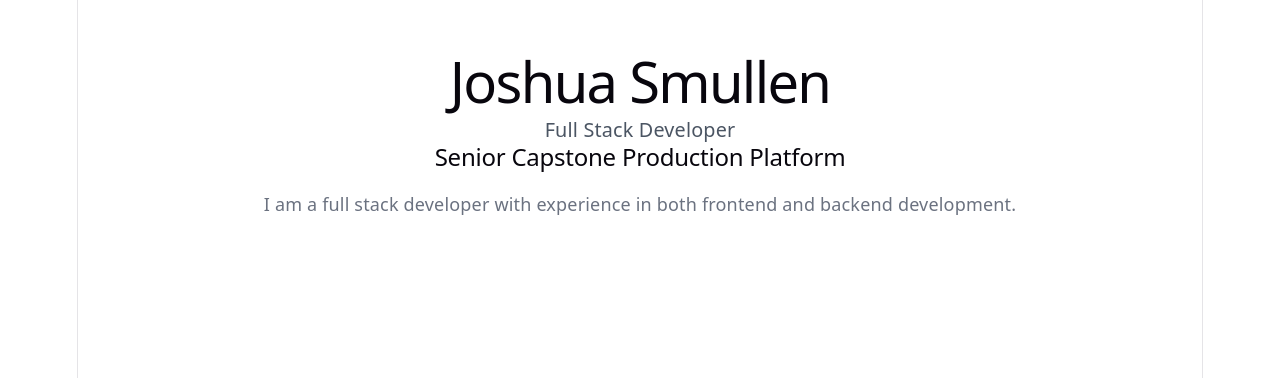
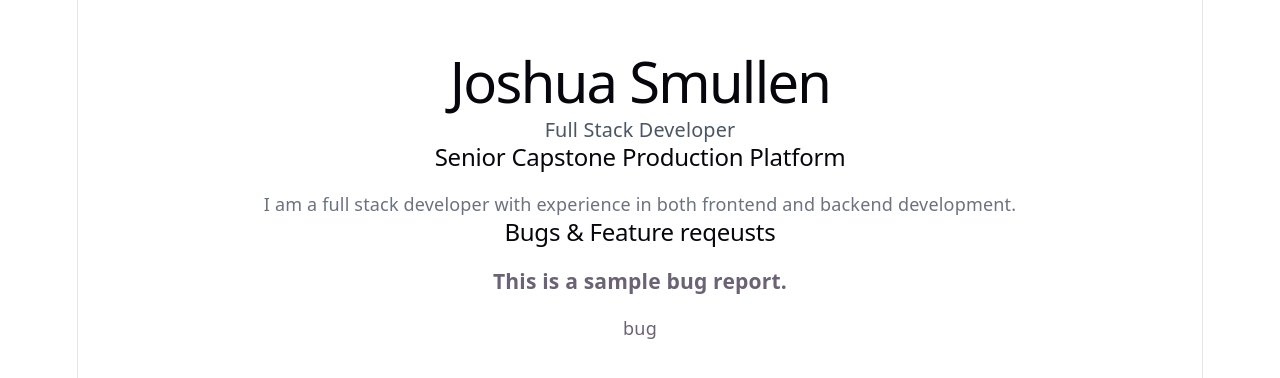
Before and after one commit to JTSmullen/my-platform, a React (Vite) app in the folder frontend/: page / in a window 1280 px wide. Shown: the top 378 px of the page. Built offline with nearby package versions, Linux system fonts and the light colour scheme.

Commit message:
[Add] -> String Literal Union

```diff
--- a/frontend/src/App.tsx
+++ b/frontend/src/App.tsx
@@ -1,6 +1,21 @@
 import './App.css'
 
+type ReportKind = "bug" | "feature";
+
+type Report = {
+  id: string;
+  text: string;
+  kind: ReportKind;
+}
+
 function App() {
+
+  const sampleReport: Report = {
+    id: "1",
+    text: "This is a sample bug report.",
+    kind: "bug"
+  };
+
   return (
     <main>
       <h1>Joshua Smullen</h1>
@@ -12,6 +27,13 @@ function App() {
         I am a full stack developer with experience in both frontend and backend development.
       </p>
 
+      <section className = "report-board">
+        <h2>Bugs & Feature reqeusts</h2>
+        <div className = "report">
+          <h3>{sampleReport.text}</h3>
+          <p>{sampleReport.kind}</p>
+        </div>
+      </section>
     </main>
   )
 }
```
